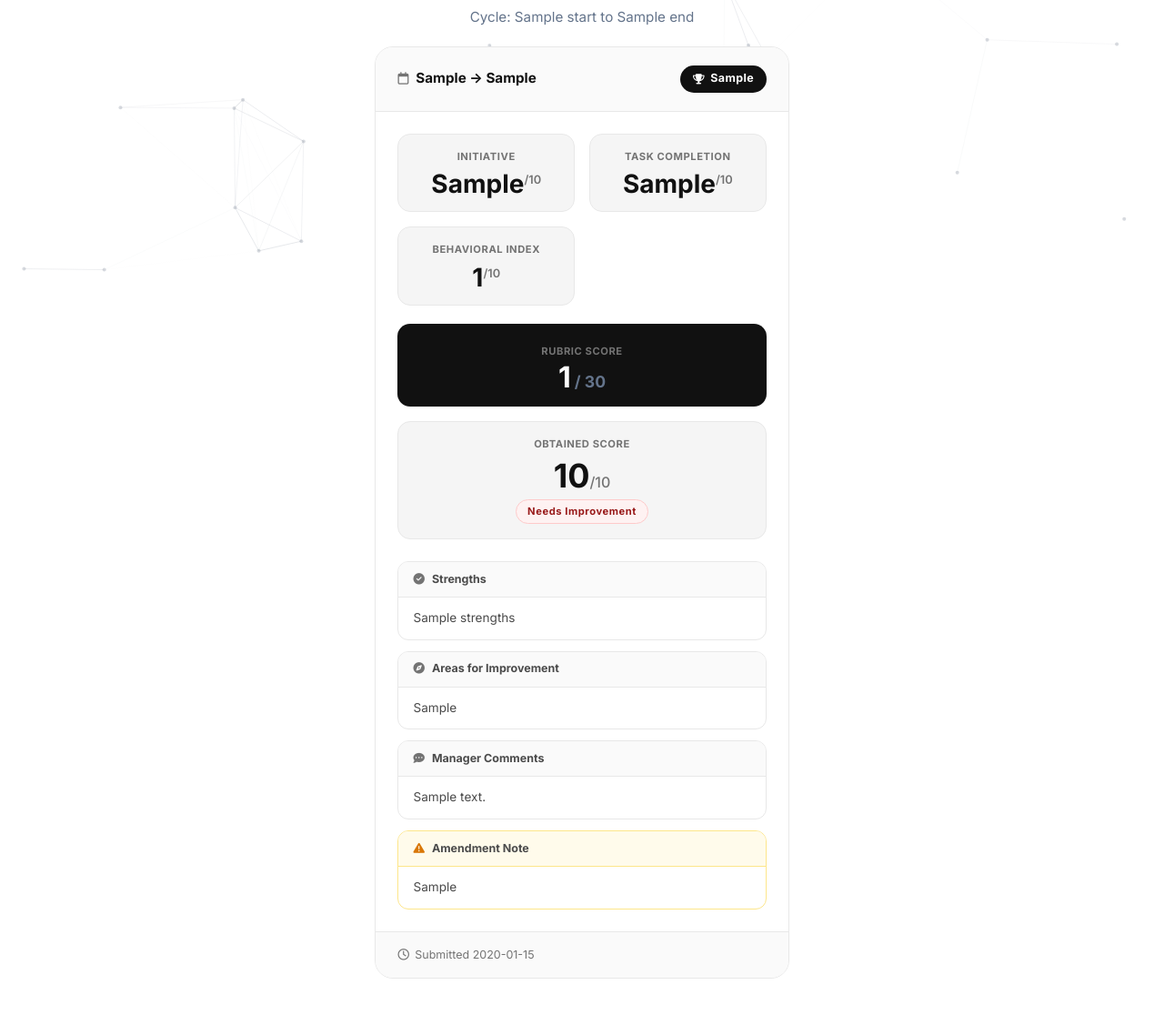
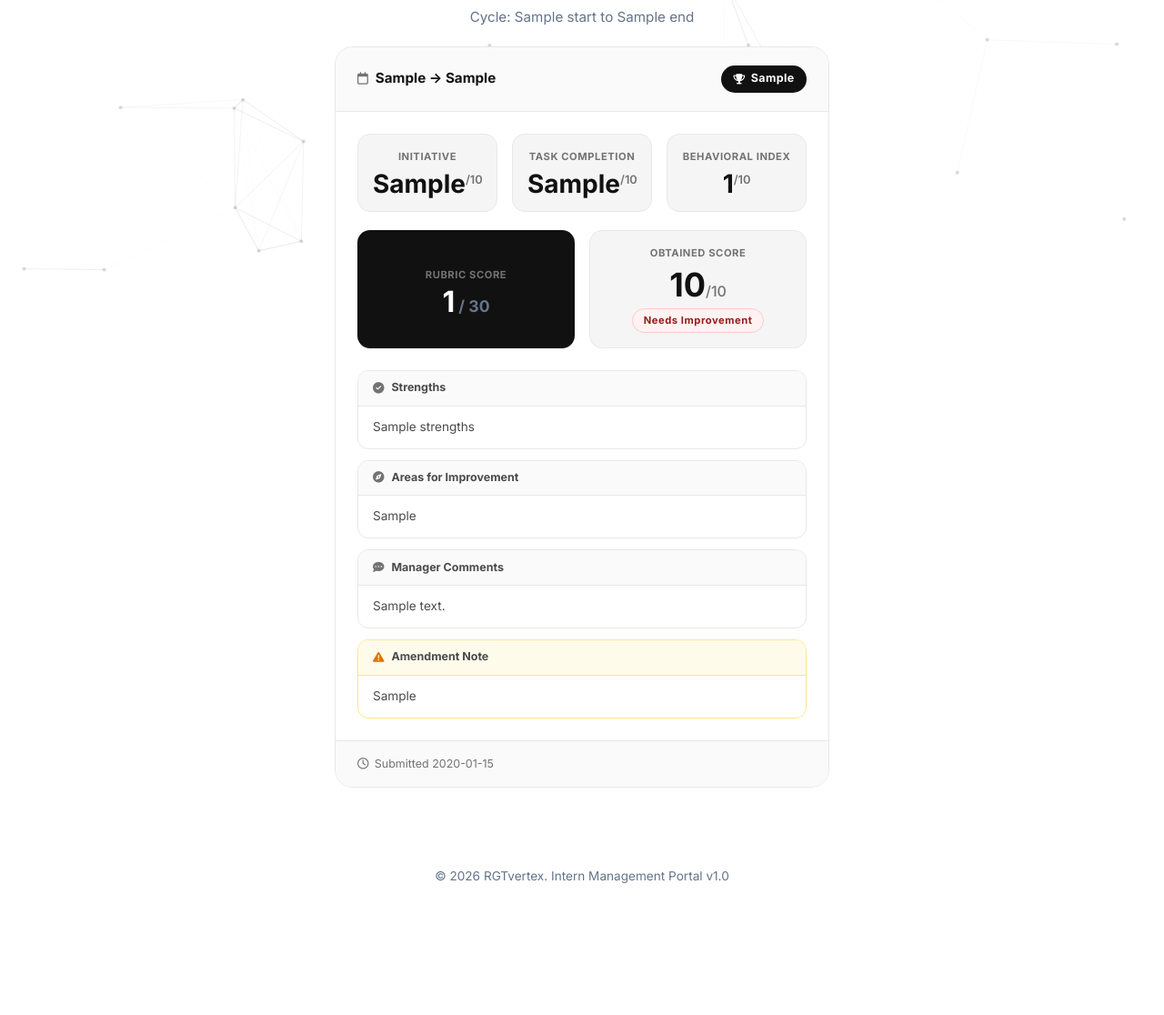
Before and after one commit to RGTvertex-web/Attendance-Portal-try, a Python web app: template templates/intern/performance.html in a window 1280 px wide. Shown: the part 495-1611 px from the top of the page at 91% size. After the commit the page ends 1466 px from the top, so only its background shows below. Run offline with Jinja, Linux system fonts and the light colour scheme; the template is opened without the code that fills it: most values are stand-ins (such as "Sample title", 1, 10 or a date in 2020); some libraries are stand-ins or nearby versions.

Commit message:
Update performance.html

```diff
--- a/templates/intern/performance.html
+++ b/templates/intern/performance.html
@@ -25,13 +25,21 @@
   .grade-pill { display: inline-flex; align-items: center; gap: 0.4rem; background: #111111; color: #ffffff; font-size: 0.78rem; font-weight: 700; padding: 0.35rem 0.85rem; border-radius: 2rem; letter-spacing: 0.03em; }
 
   .scorecard { padding: 1.5rem; }
-  .scorecard-metrics { margin-bottom: 1.25rem; display: grid; grid-template-columns: repeat(auto-fit, minmax(180px, 1fr)); gap: 1rem; }
+  .scorecard-metrics { margin-bottom: 1.25rem; display: flex; flex-direction: column; gap: 1rem; }
+  @media (min-width: 768px) {
+    .scorecard-metrics { flex-direction: row; }
+    .scorecard-metrics > div { flex: 1; min-width: 0; }
+  }
   .metric-box { background: #f5f5f5; border: 1px solid #e8e8e8; border-radius: 0.875rem; padding: 1rem; text-align: center; height: 100%; }
   .metric-label { font-size: 0.7rem; font-weight: 700; color: #737373; text-transform: uppercase; letter-spacing: 0.05em; margin-bottom: 0.5rem; }
   .metric-value { font-size: 1.75rem; font-weight: 800; color: #111111; line-height: 1; }
   .metric-value sup { font-size: 0.8rem; font-weight: 600; color: #737373; }
 
-  .scorecard-bottom { margin-top: 1rem; display: grid; grid-template-columns: repeat(auto-fit, minmax(280px, 1fr)); gap: 1rem; }
+  .scorecard-bottom { margin-top: 1rem; display: flex; flex-direction: column; gap: 1rem; }
+  @media (min-width: 768px) {
+    .scorecard-bottom { flex-direction: row; }
+    .scorecard-bottom > div { flex: 1; min-width: 0; }
+  }
   .score-box { background: #f5f5f5; border: 1px solid #e8e8e8; border-radius: 0.875rem; padding: 1rem; text-align: center; height: 100%; }
   .score-big { font-size: 2.25rem; font-weight: 900; color: #111111; line-height: 1; }
   .score-big span { font-size: 1rem; font-weight: 500; color: #737373; }
```
